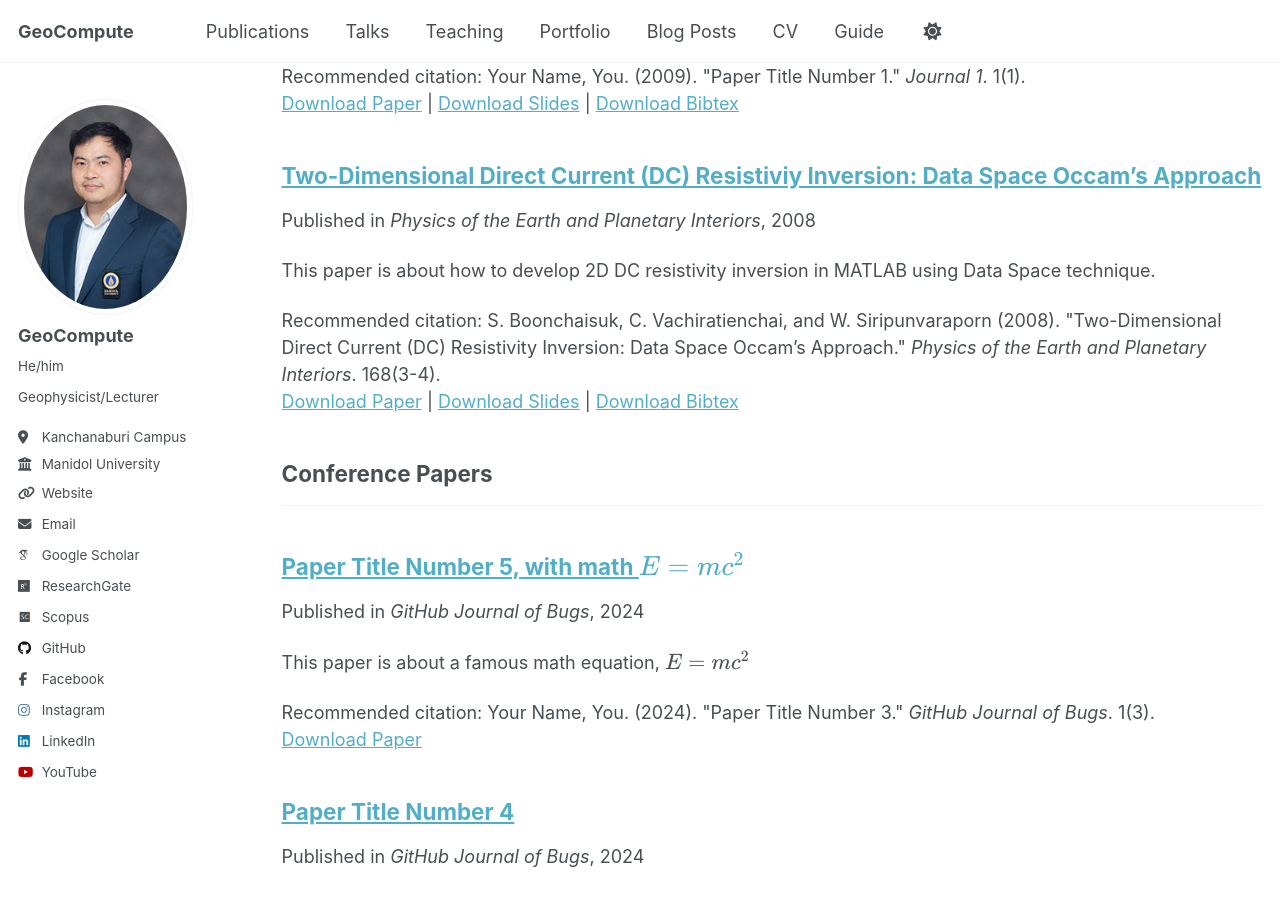
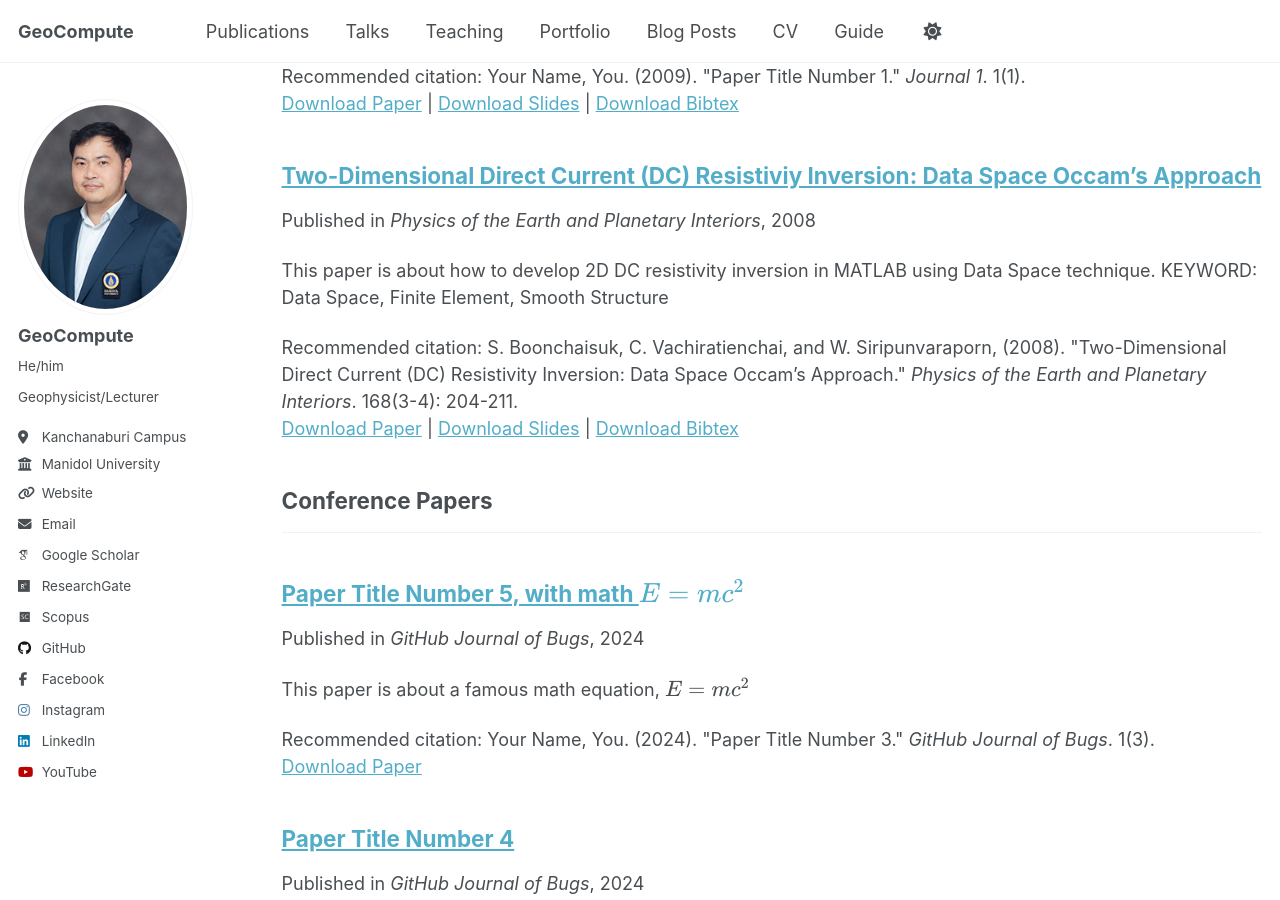
Before and after one commit to Songkhun/Songkhun.github.io, a Jekyll site: the page built from _pages/publications.html, in a window 1280 px wide and 900 px high, scrolled down 1012 px. Built offline with Jekyll 4.4.1, drawn with Linux system fonts in a browser that asks for light colours; some web fonts are replaced; a script that is not in the unit is left out.

Commit message:
Enhance publication metadata for 2008 paper
Updated the excerpt and citation fields to include additional keywords and details.

```diff
--- a/_publications/2008-boonchaisuk.md
+++ b/_publications/2008-boonchaisuk.md
@@ -3,12 +3,12 @@ title: "Two-Dimensional Direct Current (DC) Resistiviy Inversion: Data Space Occ
 collection: publications
 category: manuscripts
 permalink: /publication/2008-boonchaisuk
-excerpt: 'This paper is about how to develop 2D DC resistivity inversion in MATLAB using Data Space technique.'
+excerpt: 'This paper is about how to develop 2D DC resistivity inversion in MATLAB using Data Space technique. KEYWORD: Data Space, Finite Element, Smooth Structure'
 date: 2008-06-22
 venue: 'Physics of the Earth and Planetary Interiors'
 slidesurl: 'https://songkhun.github.io/files/slides1.pdf'
 paperurl: 'https://doi.org/10.1016/j.pepi.2008.06.022'
 bibtexurl: 'https://songkhun.github.io/files/2008boonchaisuk.bib'
-citation: 'S. Boonchaisuk, C. Vachiratienchai, and W. Siripunvaraporn (2008). &quot;Two-Dimensional Direct Current (DC) Resistivity Inversion: Data Space Occam’s Approach.&quot; <i>Physics of the Earth and Planetary Interiors</i>. 168(3-4).'
+citation: 'S. Boonchaisuk, C. Vachiratienchai, and W. Siripunvaraporn, (2008). &quot;Two-Dimensional Direct Current (DC) Resistivity Inversion: Data Space Occam’s Approach.&quot; <i>Physics of the Earth and Planetary Interiors</i>. 168(3-4): 204-211.'
 ---
 A data space Occam's inversion algorithm for 2D DC resistivity data has been developed to seek the smoothest structure subject to an appropriate fit to the data. For traditional model space Gauss–Newton (GN) type inversion, the system of equations has the dimensions of M × M, where M is the number of model parameter, resulting in extensive computing time and memory storage. However, the system of equations can be mathematically transformed to the data space, resulting in a dramatic drop in its dimensions to N × N, where N is the number of data parameter, which is usually less than M. The transformation has helped to significantly reduce both computing time and memory storage. Numerical experiments with synthetic data and field data show that applying the data space technique to 2D DC resistivity data for various configurations is robust and accurate when compared with the results from the model space method and the commercial software RES2DINV.
```
